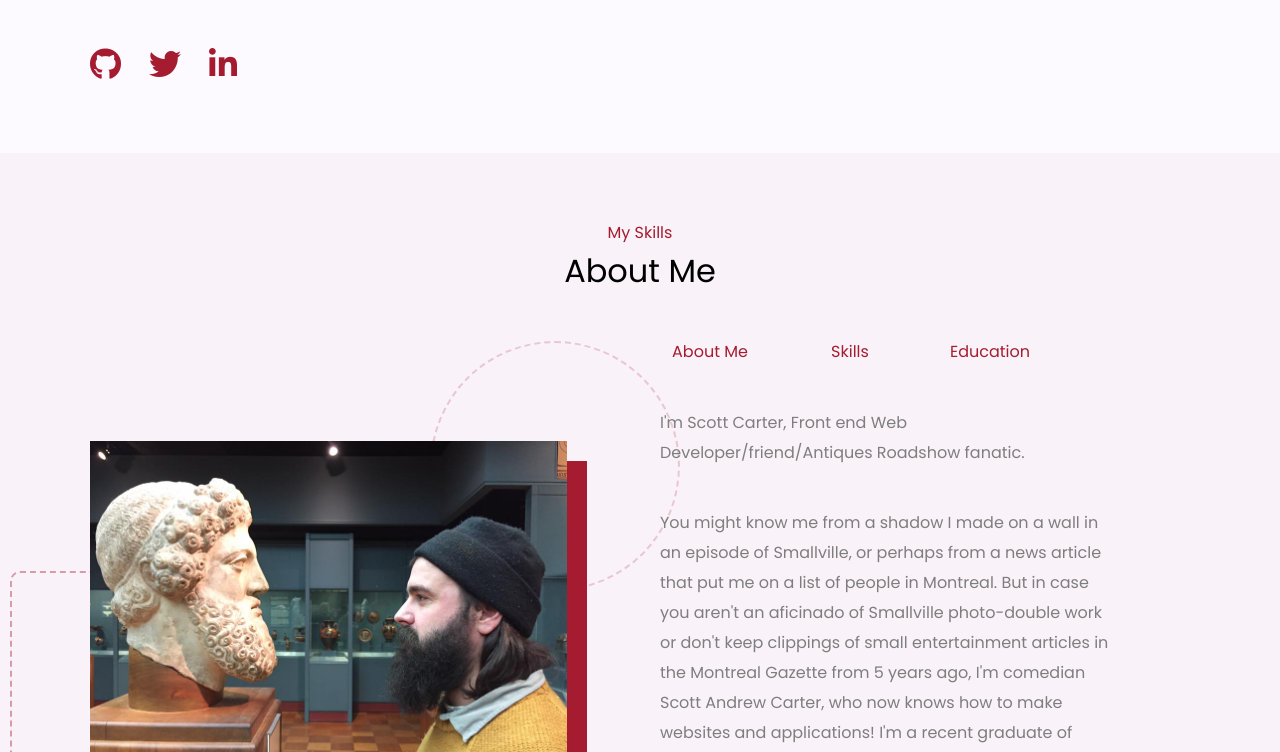
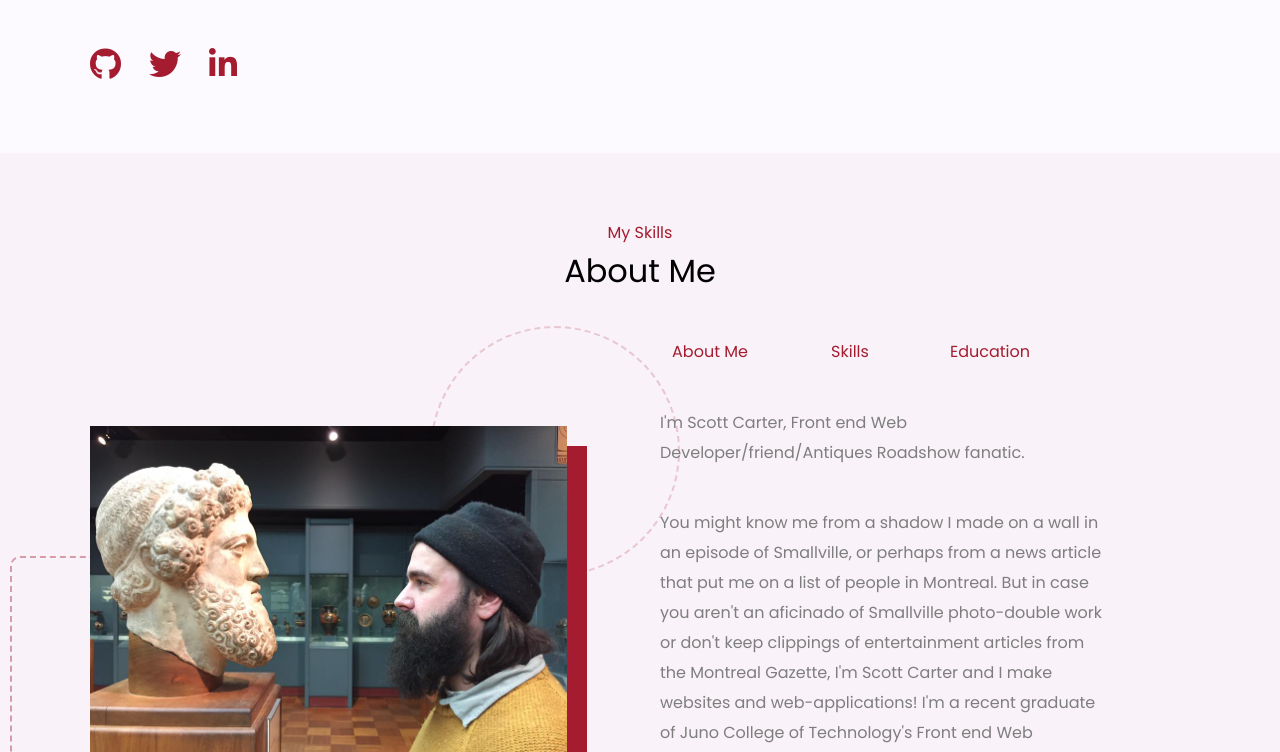
Before and after one commit to slashmcdeadly/portfolio, a plain HTML site: page index.html in a window 1280 px wide. Both pictures are taken after a click on the button "About Me". Shown: the part 647-1399 px from the top of the page. Drawn offline with nearby package versions, Linux system fonts and the light colour scheme.

Commit message:
fixed some grammer

```diff
--- a/index.html
+++ b/index.html
@@ -59,7 +59,7 @@
             <div class="title">
                 <h3>hello</h3>
                 <h1>I'm <strong>Scott Carter</strong> <span>Web Developer</span></h1>
-                <p>I make the website, I make the program, I make the pizza sometimes, I make my mother proud providing you hire me to make the website.</p>
+                <p>I make websites, I make programs, I make paella sometimes, I make my mother proud providing that you hire me to make websites.</p>
                 <div>
                     <button class="buttonPurple hireMe">Hire Me!!!</button>
                     <button class="buttonWhite scroll" value="#portfolio">Portfolio</button>
@@ -104,7 +104,7 @@
                                 I'm Scott Carter, Front end Web Developer/friend/Antiques Roadshow fanatic.
                             </p>
                             <p id="aboutText">
-                                You might know me from <em>this</em> shadow I made on a wall in an episode of Smallville, or perhaps from <a href="">this</a> news article that put me on a list of people in Montreal. But in case you aren't an aficinado of Smallville photo-double work or don't keep clippings of small entertainment articles in the Montreal Gazette from 5 years ago, I'm comedian Scott Andrew Carter, who now knows how to make websites and applications! I'm a recent graduate of Juno College of Technology's Front end Web Development bootcamp and I'm looking to get started in this new creative field!
+                                You might know me from a shadow I made on a wall in an episode of Smallville, or perhaps from a news article that put me on a list of people in Montreal. But in case you aren't an aficinado of Smallville photo-double work or don't keep clippings of entertainment articles from the Montreal Gazette, I'm Scott Carter and I make websites and web-applications! I'm a recent graduate of Juno College of Technology's Front end Web Development bootcamp and I'm looking for my first job in the industry! Please hire me...
                             </p>
                         </div>
 
--- a/scripts.js
+++ b/scripts.js
@@ -4,7 +4,7 @@ portfolio.skills = () => {
     $('.about button').on('click', function(){
         console.log(this.value);
         if (this.value === 'aboutMe') {
-            $('#aboutText').html("You might know me from a shadow I made on a wall in an episode of Smallville, or perhaps from a news article that put me on a list of people in Montreal. But in case you aren't an aficinado of Smallville photo-double work or don't keep clippings of small entertainment articles in the Montreal Gazette from 5 years ago, I'm comedian Scott Andrew Carter, who now knows how to make websites and applications! I'm a recent graduate of Juno College of Technology's Front end Web Development bootcamp and I'm looking to get started in this new creative field!")
+            $('#aboutText').html("You might know me from a shadow I made on a wall in an episode of Smallville, or perhaps from a news article that put me on a list of people in Montreal. But in case you aren't an aficinado of Smallville photo-double work or don't keep clippings of entertainment articles from the Montreal Gazette, I'm Scott Carter and I make websites and web-applications! I'm a recent graduate of Juno College of Technology's Front end Web Development bootcamp and I'm looking for my first job in the industry! Please hire me...")
         } else if (this.value === 'skills'){
             $('#aboutText').html('<div class="skillsBars"><p>HTML</p><div class="container"><div class="skills html">100%</div></div><p>CSS</p><div class="container"><div class="skills css">90%</div></div><p>JavaScript</p><div class="container"><div class="skills js">85%</div></div><p>React</p><div class="container"><div class="skills react">70%</div></div></div>');
             $('.aboutScott').html('');
```
